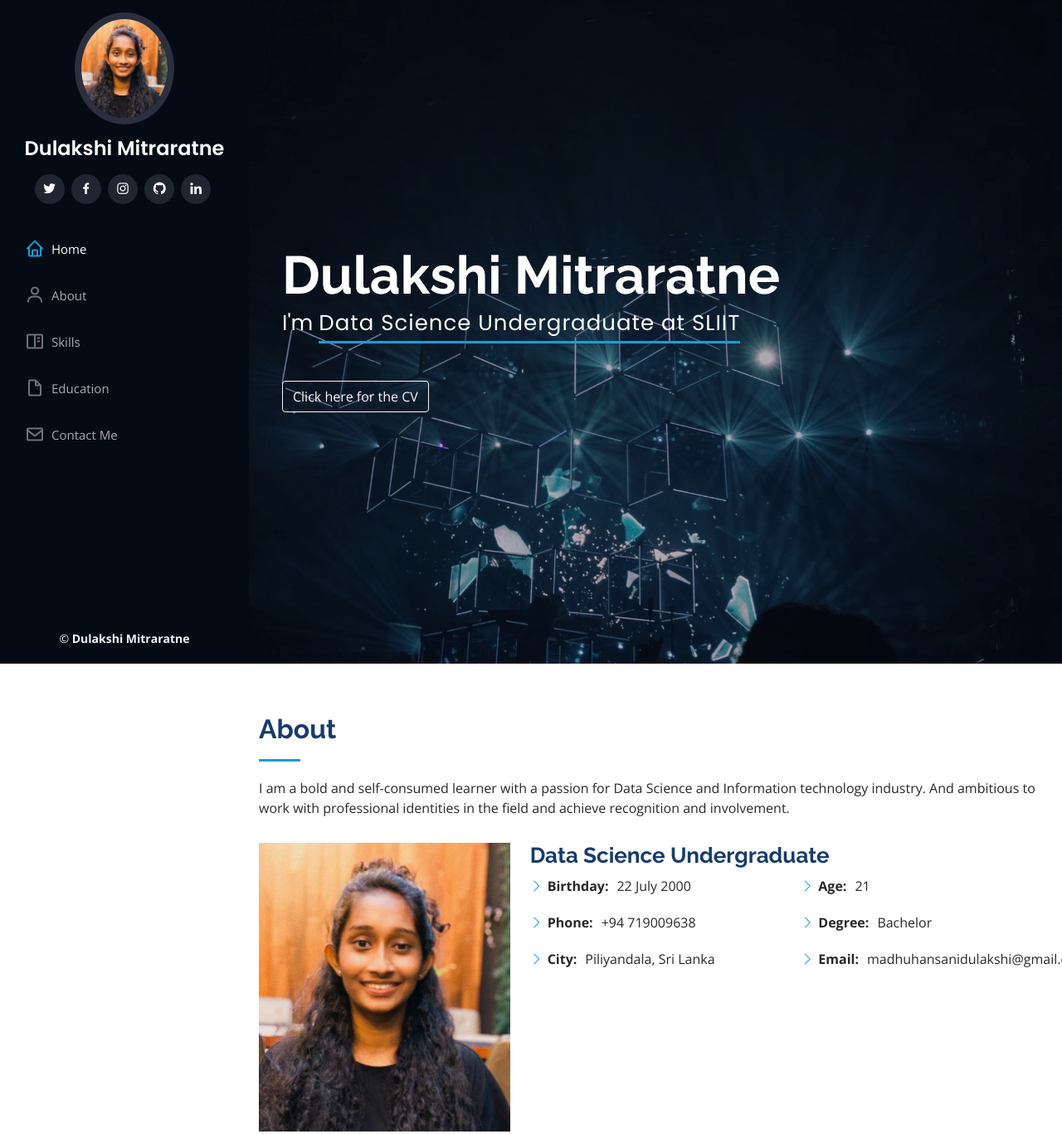
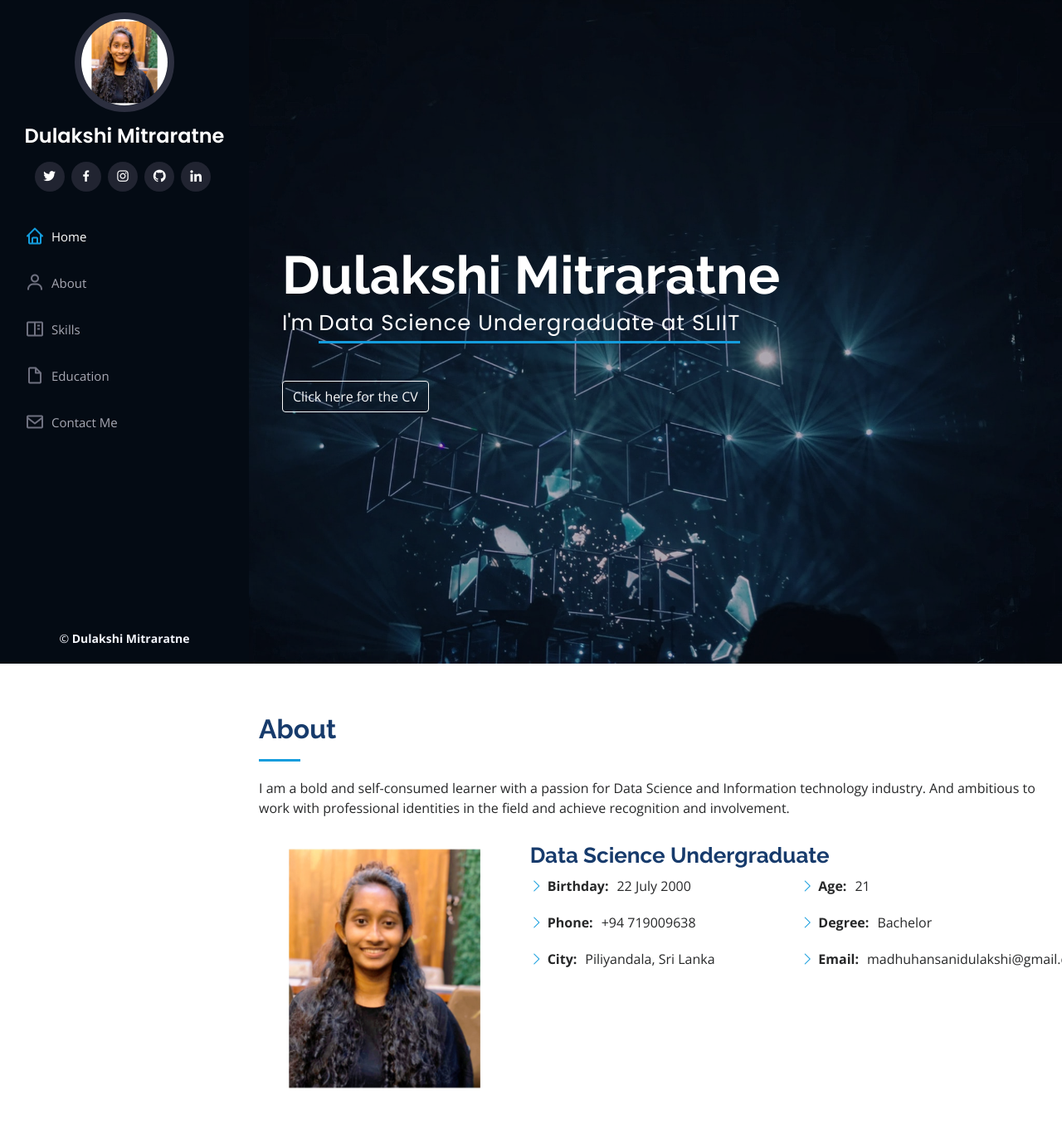
Before and after one commit to dulakshi22/dulakshi22.github.io, a plain HTML site: page index.html in a window 1280 px wide. Shown: the top 1367 px of the page at 83% size. Drawn offline with nearby package versions, Linux system fonts and the light colour scheme.

Commit message:
Update index.html

```diff
--- a/index.html
+++ b/index.html
@@ -45,7 +45,7 @@
     <div class="d-flex flex-column">
 
       <div class="profile">
-        <img src="assets/img/dula1.jpg" alt="" class="img-fluid rounded-circle">
+        <img src="assets/img/mainPhoto.jpg" alt="" class="img-fluid rounded-circle">
         <h1 class="text-light"><a href="index.html">Dulakshi Mitraratne</a></h1>
         <div class="social-links mt-3 text-center">
           <a href="https://twitter.com/Dula072000" class="twitter"><i class="bx bxl-twitter"></i></a>
@@ -90,7 +90,7 @@
 
         <div class="row">
           <div class="col-lg-4" data-aos="fade-right">
-            <img src="assets/img/dula1.jpg" class="img-fluid" alt="">
+            <img src="assets/img/mainPhoto.jpg" class="img-fluid" alt="">
           </div>
           <div class="col-lg-8 pt-4 pt-lg-0 content" data-aos="fade-left">
             <h3>Data Science Undergraduate</h3>
```
